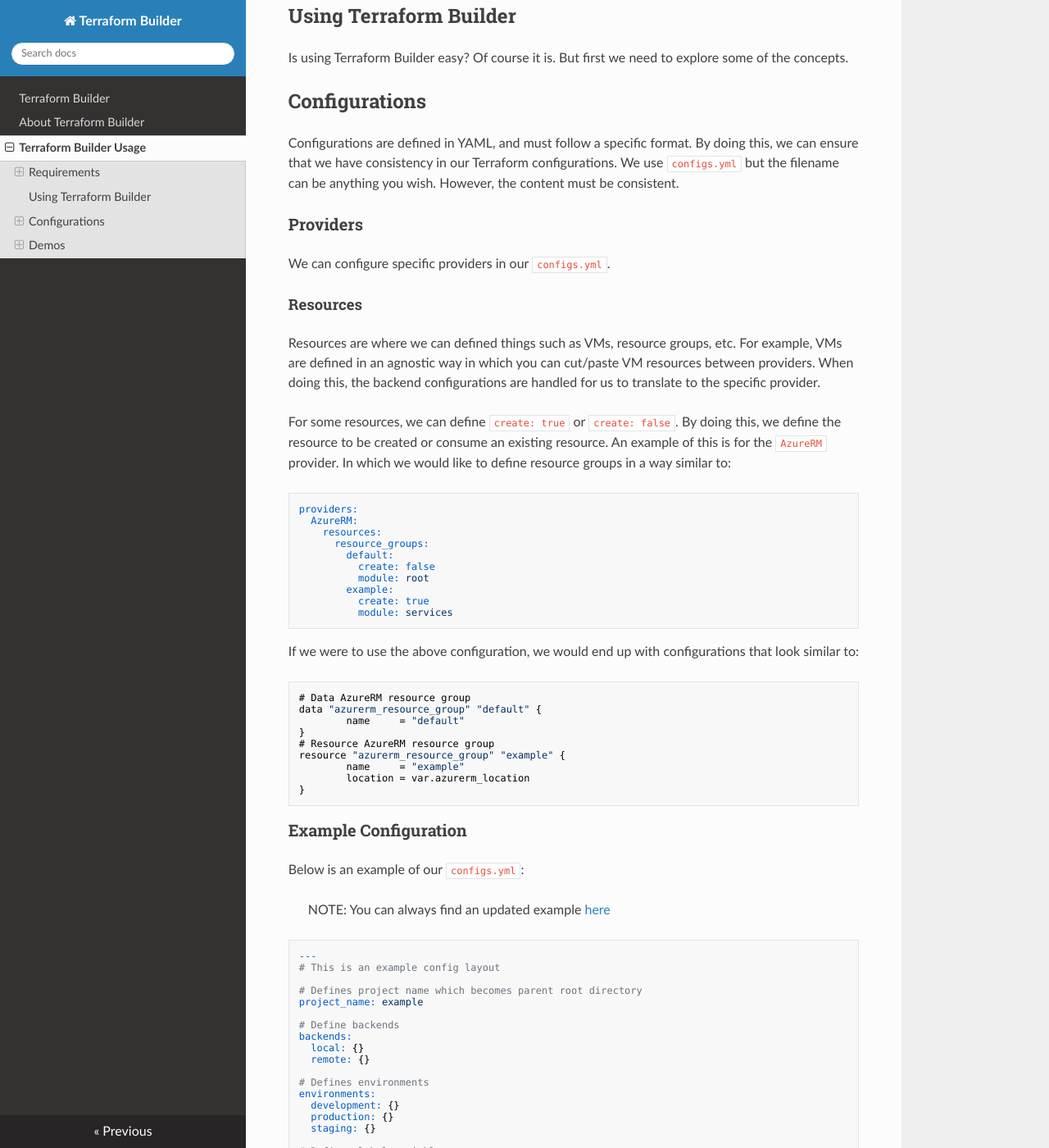
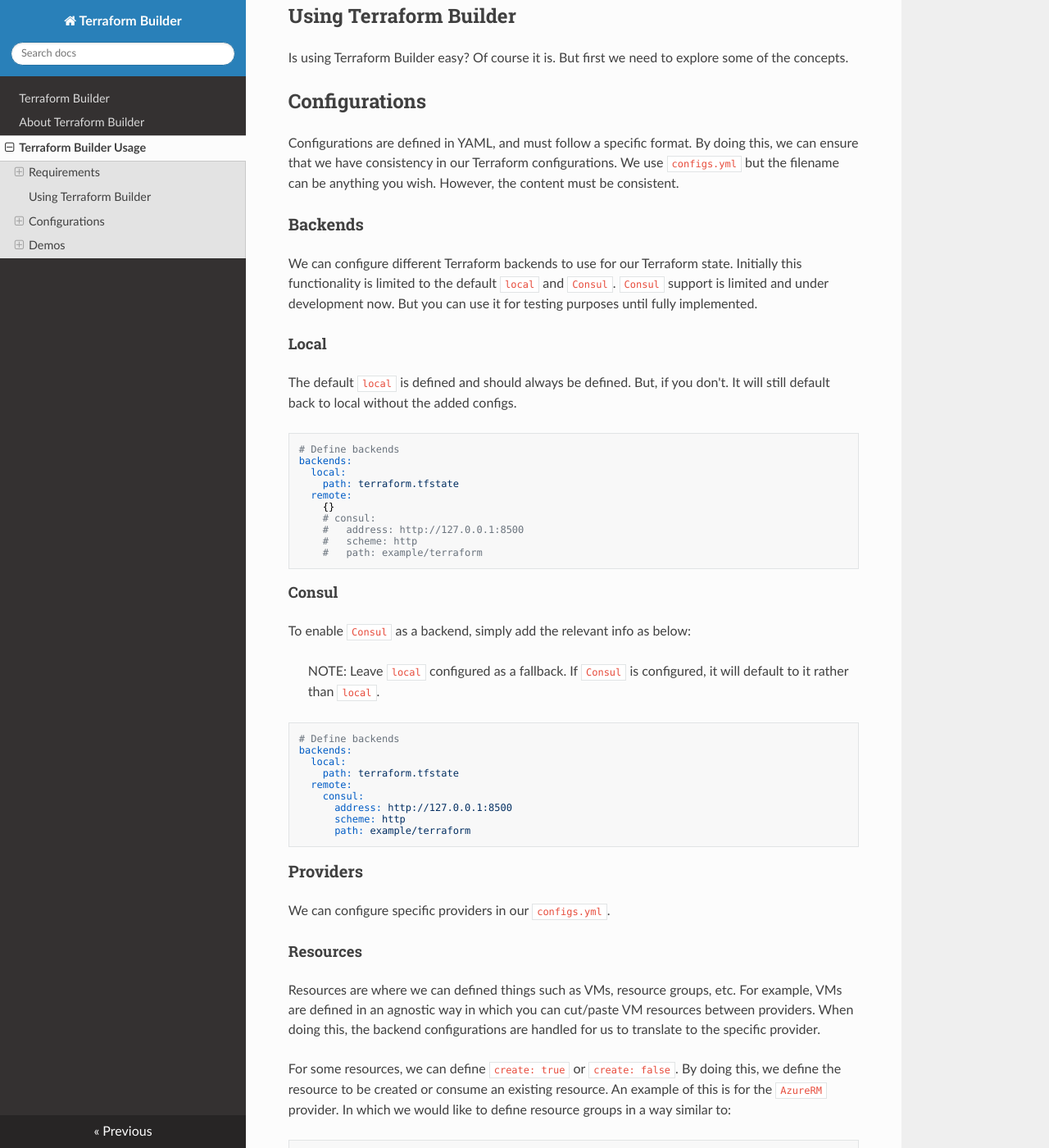
Before and after one commit to mrlesmithjr/terraform-builder, an MkDocs documentation site: the page built from docs/usage.md, in a window 1280 px wide and 1400 px high, scrolled down 765 px. Shown: the whole window at 82% size. Built offline with MkDocs 1.6.1, drawn with Linux system fonts in a browser that asks for light colours; nearby versions of some CDN libraries.

Commit message:
Added initial Consul remote support
The support for Consul is limited at this time. I've personally only
tested this locally. Therefore, full functionality is not enabled.

Closes #18

````diff
--- a/docs/usage.md
+++ b/docs/usage.md
@@ -40,6 +40,50 @@
 this, we can ensure that we have consistency in our Terraform configurations. We
 use `configs.yml` but the filename can be anything you wish. However, the
 content must be consistent.
+
+### Backends
+
+We can configure different Terraform backends to use for our Terraform state.
+Initially this functionality is limited to the default `local` and `Consul`.
+`Consul` support is limited and under development now. But you can use it for
+testing purposes until fully implemented.
+
+#### Local
+
+The default `local` is defined and should always be defined. But, if
+you don't. It will still default back to local without the added configs.
+
+```yaml
+# Define backends
+backends:
+  local:
+    path: terraform.tfstate
+  remote:
+    {}
+    # consul:
+    #   address: http://127.0.0.1:8500
+    #   scheme: http
+    #   path: example/terraform
+```
+
+#### Consul
+
+To enable `Consul` as a backend, simply add the relevant info as below:
+
+> NOTE: Leave `local` configured as a fallback. If `Consul` is configured, it
+> will default to it rather than `local`.
+
+```yaml
+# Define backends
+backends:
+  local:
+    path: terraform.tfstate
+  remote:
+    consul:
+      address: http://127.0.0.1:8500
+      scheme: http
+      path: example/terraform
+```
 
 ### Providers
 
````
Also changed, not shown: CHANGELOG.md (+60 -0 lines), 3 other files.
